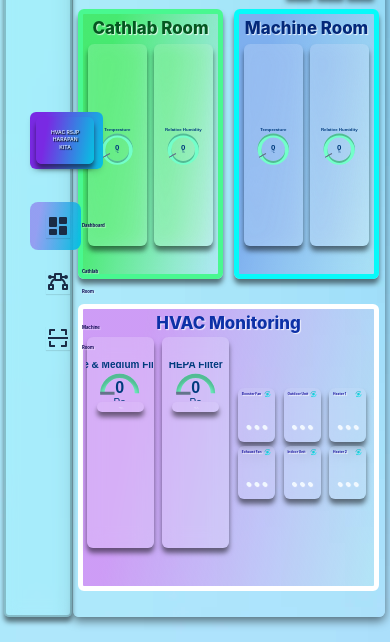
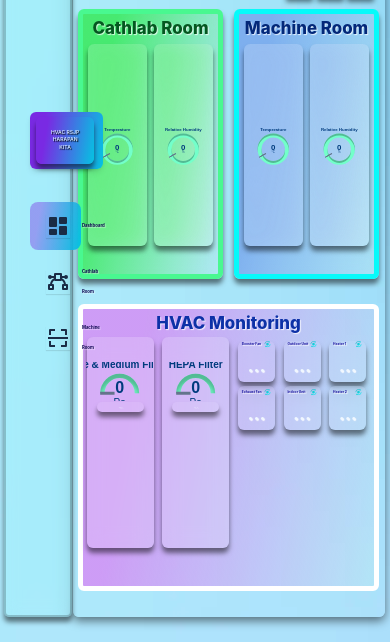
Before and after one commit to RavellerH/Draft-HVAC-Harapan-Kita, a website: page index.html in a window 390 px wide. Shown: the part 202-844 px from the top of the page. Drawn offline with nearby package versions, Linux system fonts and the light colour scheme; no server answers.

Commit message:
fix layout
sudah diuji coba ke tablet

```diff
--- a/index.html
+++ b/index.html
@@ -332,7 +332,7 @@ background: linear-gradient(280deg, rgba(249,255,213,0.1) 0%, rgba(60, 233, 97,
                             style="color: rgb(13, 49, 167);; font-size: 2vh; text-shadow: 1px 1px 1px rgba(255, 255, 255, 0.795);">HVAC
                             Monitoring</h1>
                     </div>
-                    <div class="flex justify-center items-center">
+                    <div class="flex justify-center items-center" style="height: 25vh;">
 
                         <!-- FLOWMETER 1 -->
                         <div
@@ -340,7 +340,7 @@ background: linear-gradient(280deg, rgba(249,255,213,0.1) 0%, rgba(60, 233, 97,
                             class="block bg-slate-50 w-[20%] mx-[1vw] h-[25vh] rounded-md"
                             style="width: 30%; padding-top: 4vh; box-shadow: 0  5px 5px rgba(0, 0, 0, 0.5);
                             backdrop-filter: blur(8.8px);
-                            -webkit-backdrop-filter: blur(8.8px)">
+                            -webkit-backdrop-filter: blur(8.8px);">
                             <div id="gaufm1" class="h-[10vw] "></div>
                             <div
                                 class="bg-slate-100 rounded-md py-[0.5vw] w-[12vw] mx-auto "
@@ -377,10 +377,10 @@ background: linear-gradient(280deg, rgba(249,255,213,0.1) 0%, rgba(60, 233, 97,
 
                         <!-- Fan -->
                         <div
-                            class="block w-[20%] h-[80%] mr-[0.2vw] ml-[0.2vw] mt-[0.8vw]"
-                            style="width: 20%; ">
+                            class="block w-[20%] h-[80%] mr-[0.2vw] ml-[0.2vw] mt-[0.0vw]"
+                            style="width: 20%; height: 25vh; ">
                             <div
-                                class="pb-[0.8vw] pt-[0.8vw] bg-slate-100 rounded-md m-[1vw]"
+                                class="pb-[0.8vw] pt-[0.0vw] bg-slate-100 rounded-md m-[1vw]"
                                 style="box-shadow: 0  5px 5px rgba(0, 0, 0, 0.5);
                                 backdrop-filter: blur(8.8px);
                                 -webkit-backdrop-filter: blur(8.8px)">
@@ -392,7 +392,7 @@ background: linear-gradient(280deg, rgba(249,255,213,0.1) 0%, rgba(60, 233, 97,
                                 </div>
                                 <div id="Booster"
                                     class="text-[1.1vw] font-bold text-slate-600 px-[1vw]"
-                                    style="text-align: center; font-size: x-large; margin-top: 0.5vh; text-shadow: 1px 1px 1px rgba(255, 255, 255, 0.897);">...
+                                    style="text-align: center; font-size: large; margin-top: 0.5vh; text-shadow: 1px 1px 1px rgba(255, 255, 255, 0.897);">...
                                 </div>
                             </div>
                             <div
@@ -408,17 +408,17 @@ background: linear-gradient(280deg, rgba(249,255,213,0.1) 0%, rgba(60, 233, 97,
                                 </div>
                                 <div id="Exhaust"
                                     class="text-[1.1vw] font-bold text-slate-600 px-[1vw]"
-                                    style="text-align: center; font-size: x-large; margin-top: 0.5vh;text-shadow: 1px 1px 1px rgba(255, 255, 255, 0.945);">...
+                                    style="text-align: center; font-size: large; margin-top: 0.5vh;text-shadow: 1px 1px 1px rgba(255, 255, 255, 0.945);">...
                                 </div>
                             </div>
 
                         </div>
                         <!-- Unit -->
                         <div
-                            class="block w-[20%] h-[80%] mr-[0.2vw] ml-[0.2vw] mt-[0.8vw]"
-                            style="width: 20%; ">
+                            class="block w-[20%] h-[80%] mr-[0.2vw] ml-[0.2vw] mt-[0.0vw]"
+                            style="width: 20%; height: 25vh; ">
                             <div
-                                class="pb-[0.8vw] pt-[0.8vw] bg-slate-100 rounded-md m-[1vw]"
+                                class="pb-[0.8vw] pt-[0.0vw] bg-slate-100 rounded-md m-[1vw]"
                                 style="box-shadow: 0  5px 5px rgba(0, 0, 0, 0.5);
                             backdrop-filter: blur(8.8px);
                             -webkit-backdrop-filter: blur(8.8px)">
@@ -430,7 +430,7 @@ background: linear-gradient(280deg, rgba(249,255,213,0.1) 0%, rgba(60, 233, 97,
                                 </div>
                                 <div id="OutdoorUnit"
                                     class="text-[1.1vw] font-bold text-slate-600 px-[1vw]"
-                                    style="text-align: center; font-size: x-large; margin-top: 0.5vh;text-shadow: 1px 1px 1px rgba(255, 255, 255, 0.904);">...
+                                    style="text-align: center; font-size: large; margin-top: 0.5vh;text-shadow: 1px 1px 1px rgba(255, 255, 255, 0.904);">...
                                 </div>
                             </div>
                             <div
@@ -446,17 +446,17 @@ background: linear-gradient(280deg, rgba(249,255,213,0.1) 0%, rgba(60, 233, 97,
                                 </div>
                                 <div id="AHU"
                                     class="text-[1.1vw] font-bold text-slate-600 px-[1vw]"
-                                    style="text-align: center; font-size: x-large; margin-top: 0.5vh;text-shadow: 1px 1px 1px rgba(255, 255, 255, 0.932);">...
+                                    style="text-align: center; font-size: large; margin-top: 0.5vh;text-shadow: 1px 1px 1px rgba(255, 255, 255, 0.932);">...
                                 </div>
                             </div>
 
                         </div>
                         <!-- Heater -->
                         <div
-                            class="block w-[20%] h-[80%] mr-[1vw] ml-[0.2vw] mt-[0.8vw]"
-                            style="width: 20%; ">
+                            class="block w-[20%] h-[80%] mr-[1vw] ml-[0.2vw] mt-[0.0vw]"
+                            style="width: 20%; height: 25vh;">
                             <div
-                                class="pb-[0.8vw] pt-[0.8vw] bg-slate-100 rounded-md m-[1vw]"
+                                class="pb-[0.8vw] pt-[0.0vw] bg-slate-100 rounded-md m-[1vw]"
                                 style="box-shadow: 0  5px 5px rgba(0, 0, 0, 0.5);
                         backdrop-filter: blur(8.8px);
                         -webkit-backdrop-filter: blur(8.8px)">
@@ -468,7 +468,7 @@ background: linear-gradient(280deg, rgba(249,255,213,0.1) 0%, rgba(60, 233, 97,
                                 </div>
                                 <div id="Heat1"
                                     class="text-[1.1vw] font-bold text-slate-600 "
-                                    style="text-align: center; font-size: x-large; margin-top: 0.5vh;text-shadow: 1px 1px 1px rgba(255, 255, 255, 0.945);">...
+                                    style="text-align: center; font-size: large; margin-top: 0.5vh;text-shadow: 1px 1px 1px rgba(255, 255, 255, 0.945);">...
                                 </div>
                             </div>
                             <div
@@ -484,7 +484,7 @@ background: linear-gradient(280deg, rgba(249,255,213,0.1) 0%, rgba(60, 233, 97,
                                 </div>
                                 <div id="Heat2"
                                     class="text-[1.1vw] font-bold text-slate-600 "
-                                    style="text-align: center; font-size: x-large; margin-top: 0.5vh;text-shadow: 1px 1px 1px rgba(255, 255, 255, 0.938);">...
+                                    style="text-align: center; font-size: large; margin-top: 0.5vh;text-shadow: 1px 1px 1px rgba(255, 255, 255, 0.938);">...
                                 </div>
                             </div>
 
```
